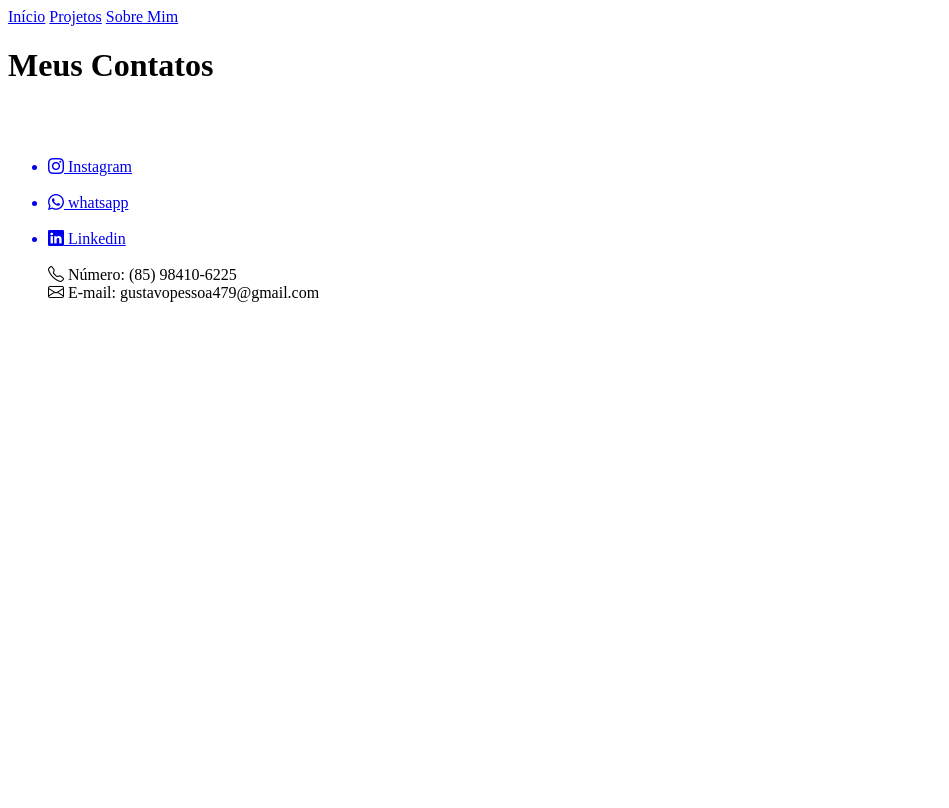
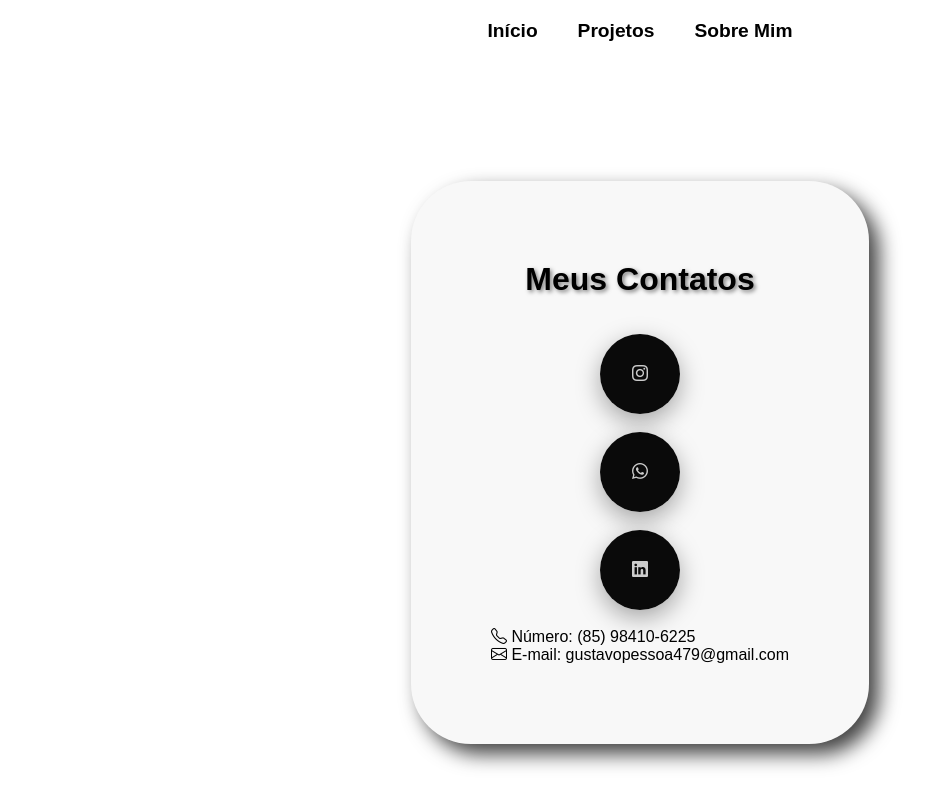
Before and after one commit to GustavoPessoa85/Meu-Portif-lio, a plain HTML site: page docs/contatos.html in a window 1280 px wide. Shown: the whole page, without its empty margins (0-949 px from the left). Drawn offline with nearby package versions, Linux system fonts and the light colour scheme; files that its build step writes are made by us from their sources; the site is published under a folder, as on GitHub Pages, so addresses that start at the root find nothing.

Commit message:
Update contatos.html

```diff
--- a/docs/contatos.html
+++ b/docs/contatos.html
@@ -4,7 +4,7 @@
     <meta charset="UTF-8">
     <meta name="viewport" content="width=device-width, initial-scale=1.0">
     <title>contatos</title>
-    <link rel="stylesheet" href="/styles/Contato.css">
+    <link rel="stylesheet" href="styles/Contato.css">
     <link rel="stylesheet" href="https://cdn.jsdelivr.net/npm/bootstrap-icons@1.11.3/font/bootstrap-icons.min.css">
 </head>
 <body>
```
